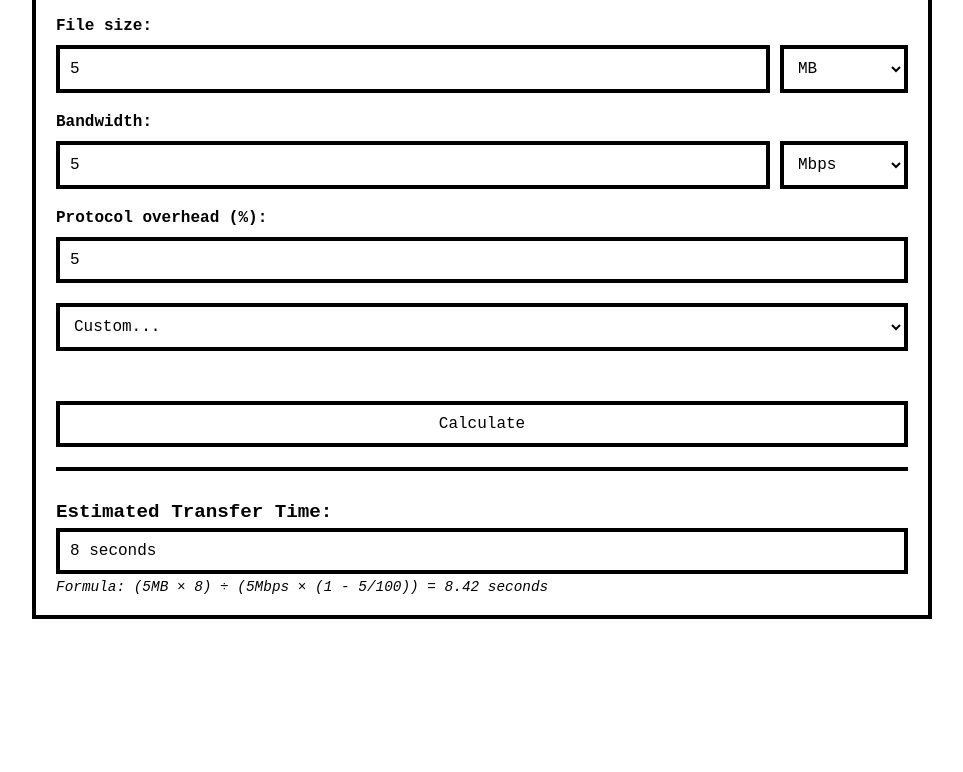
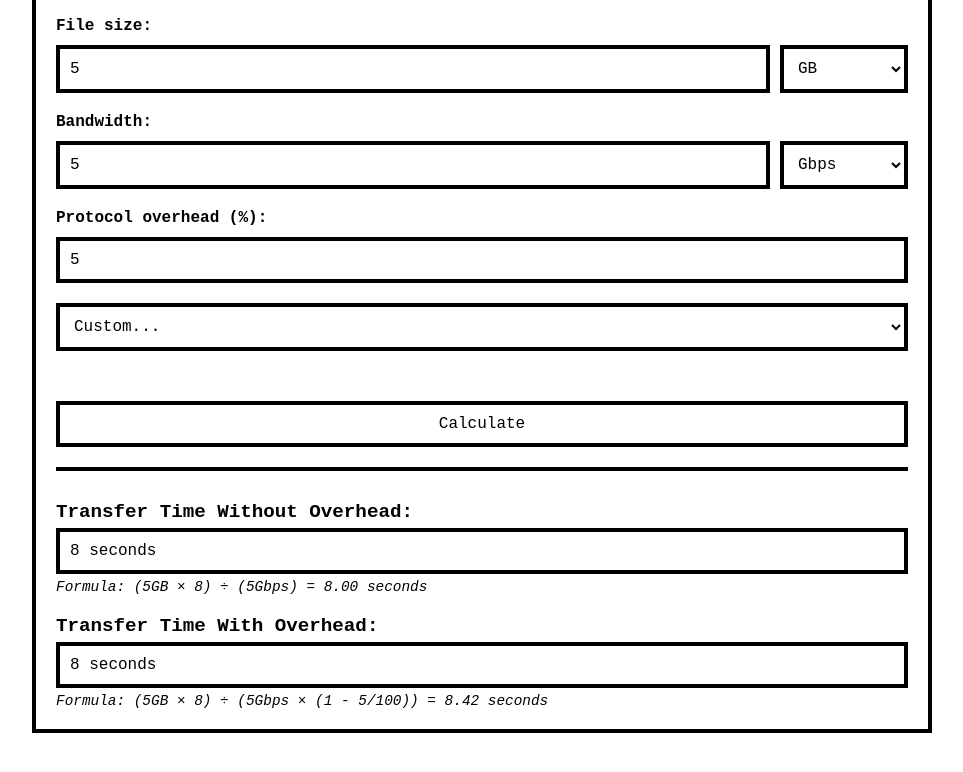
Before and after one commit to bedecarroll/transfer, a website with bundled scripts: page index.html in a window 1280 px wide. Both pictures are taken after typing "5", "5", "5" into the empty fields and a click on the button "Calculate". Shown: the part 156-928 px from the top of the page, without its empty margins (158-1121 px from the left). Before the commit the page ends 835 px from the top, so only its background shows below. Built offline with nearby package versions, Linux system fonts and the light colour scheme.

Commit message:
Set modern defaults and show overhead impact

```diff
--- a/index.html
+++ b/index.html
@@ -24,8 +24,8 @@
                     <select id="size-unit">
                         <option value="B">B</option>
                         <option value="KB">KB</option>
-                        <option value="MB" selected>MB</option>
-                        <option value="GB">GB</option>
+                        <option value="MB">MB</option>
+                        <option value="GB" selected>GB</option>
                         <option value="TB">TB</option>
                         <option value="KiB">KiB</option>
                         <option value="MiB">MiB</option>
@@ -42,8 +42,8 @@
                     <select id="bandwidth-unit">
                         <option value="bps">bps</option>
                         <option value="Kbps">Kbps</option>
-                        <option value="Mbps" selected>Mbps</option>
-                        <option value="Gbps">Gbps</option>
+                        <option value="Mbps">Mbps</option>
+                        <option value="Gbps" selected>Gbps</option>
                         <option value="Tbps">Tbps</option>
                     </select>
                 </div>
--- a/src/main.ts
+++ b/src/main.ts
@@ -160,15 +160,27 @@ document.addEventListener('DOMContentLoaded', () => {
       return;
     }
     const bits = bytesToBits(sizeVal, sizeUnit.value);
-    const bps = bandwidthToBps(bwVal, bwUnit.value) * (1 - overheadVal / 100);
-    const timeSec = bits / bps;
-    const timeStr = secondsToTime(timeSec);
-    const formula = `Formula: (${sizeVal}${sizeUnit.value} × 8) ÷ (${bwVal}${bwUnit.value} × (1 - ${overheadVal}/100)) = ${timeSec.toFixed(2)} seconds`;
+    const rawBps = bandwidthToBps(bwVal, bwUnit.value);
+    const timeSecRaw = bits / rawBps;
+    const bpsWithOverhead = rawBps * (1 - overheadVal / 100);
+    const timeSecOverhead = bits / bpsWithOverhead;
+
+    const timeStrRaw = secondsToTime(timeSecRaw);
+    const timeStrOverhead = secondsToTime(timeSecOverhead);
+
+    const formulaRaw = `Formula: (${sizeVal}${sizeUnit.value} × 8) ÷ (${bwVal}${bwUnit.value}) = ${timeSecRaw.toFixed(2)} seconds`;
+    const formulaOverhead = `Formula: (${sizeVal}${sizeUnit.value} × 8) ÷ (${bwVal}${bwUnit.value} × (1 - ${overheadVal}/100)) = ${timeSecOverhead.toFixed(2)} seconds`;
+
     resultDiv.innerHTML = `
       <div class="result-item">
-        <h3>Estimated Transfer Time:</h3>
-        <p>${timeStr}</p>
-        <p class="formula">${formula}</p>
+        <h3>Transfer Time Without Overhead:</h3>
+        <p>${timeStrRaw}</p>
+        <p class="formula">${formulaRaw}</p>
+      </div>
+      <div class="result-item">
+        <h3>Transfer Time With Overhead:</h3>
+        <p>${timeStrOverhead}</p>
+        <p class="formula">${formulaOverhead}</p>
       </div>`;
   });
 
```
